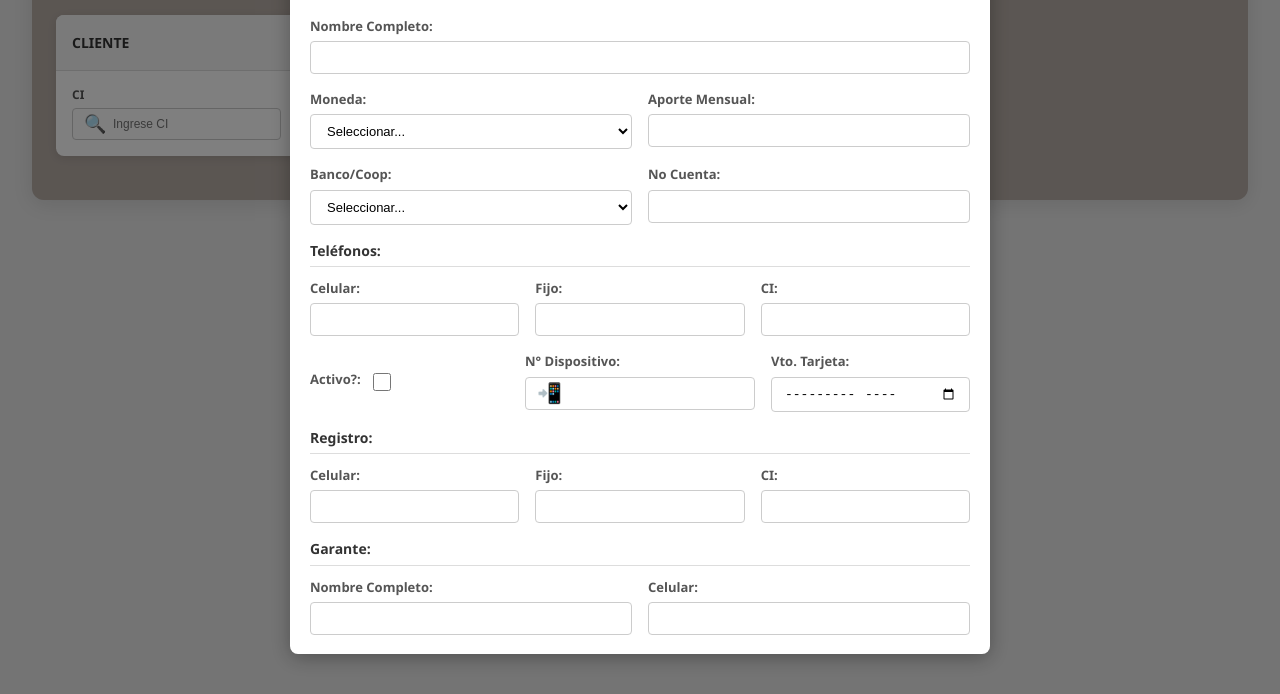
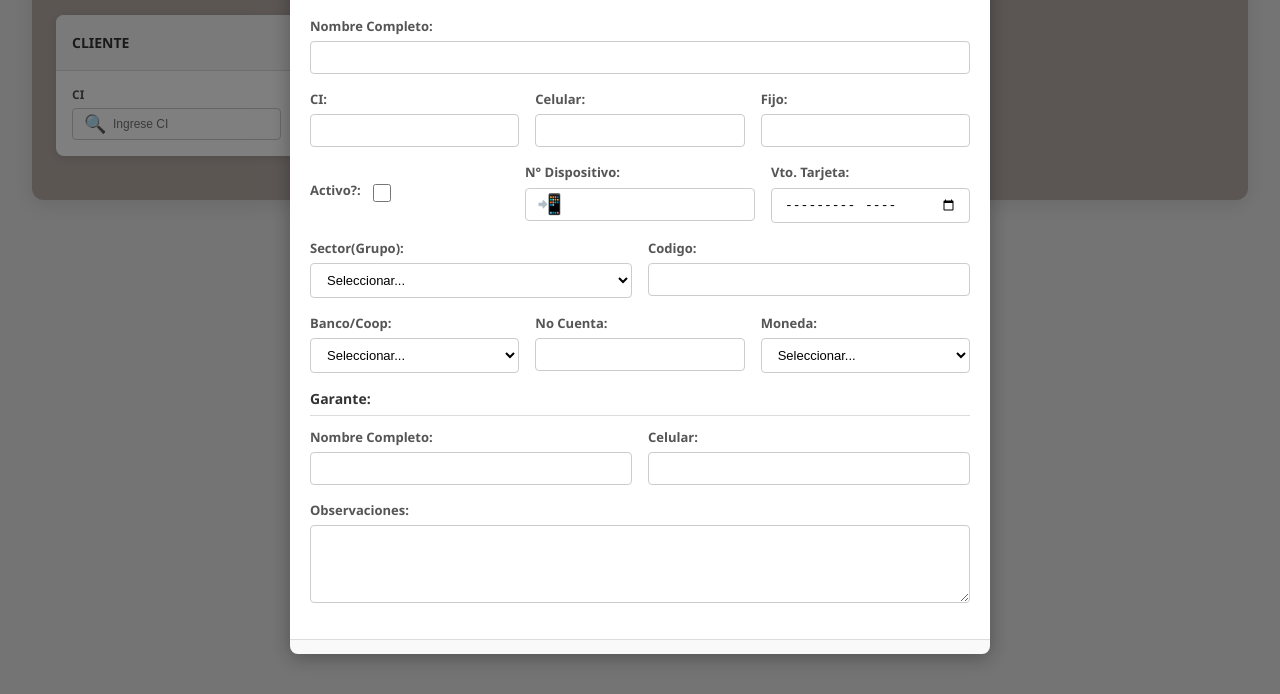
Before and after one commit to CRUXsur/usuario, a website built with Vite: page index.html in a window 1280 px wide. Both pictures are taken after a click on the button "Agregar nuevo cliente". Shown: the part 106-800 px from the top of the page. Built offline with nearby package versions, Linux system fonts and the light colour scheme.

Commit message:
UI ready

```diff
--- a/src/nuevocliente.ts
+++ b/src/nuevocliente.ts
@@ -1,11 +1,3 @@
-// Función para generar número único del dispositivo
-function generateDeviceNumber(): string {
-    // Simula la lectura de un número único del dispositivo
-    // En producción, esto debería leer el IMEI o un identificador único real
-    const timestamp = Date.now();
-    const random = Math.floor(Math.random() * 10000);
-    return `DEV-${timestamp}-${random}`;
-}
 
 // Función para crear el HTML del modal de nuevo cliente
 export function createNuevoClienteModal(): string {
@@ -26,38 +18,11 @@ export function createNuevoClienteModal(): string {
                         </div>
 
                         <div class="form-row">
-                            <div class="form-group">
-                                <label for="moneda">Moneda:</label>
-                                <select id="moneda" name="moneda">
-                                    <option value="">Seleccionar...</option>
-                                    <option value="USD">USD</option>
-                                    <option value="BS">BS</option>
-                                </select>
+
+                            <div class="form-group-small">
+                                <label for="tel-ci">CI:</label>
+                                <input type="text" id="tel-ci" name="tel-ci">
                             </div>
-                            <div class="form-group">
-                                <label for="aporte-mensual">Aporte Mensual:</label>
-                                <input type="text" id="aporte-mensual" name="aporte-mensual">
-                            </div>
-                        </div>
-
-                        <div class="form-row">
-                            <div class="form-group">
-                                <label for="banco-coop">Banco/Coop:</label>
-                                <select id="banco-coop" name="banco-coop">
-                                    <option value="">Seleccionar...</option>
-                                    <option value="banco1">Banco 1</option>
-                                    <option value="banco2">Banco 2</option>
-                                </select>
-                            </div>
-                            <div class="form-group">
-                                <label for="no-cuenta">No Cuenta:</label>
-                                <input type="text" id="no-cuenta" name="no-cuenta">
-                            </div>
-                        </div>
-
-                        <div class="form-section">
-                            <h3>Teléfonos:</h3>
-                            <div class="form-row">
                             <div class="form-group-small">
                                 <label for="tel-celular">Celular:</label>
                                 <input type="text" id="tel-celular" name="tel-celular">
@@ -66,11 +31,7 @@ export function createNuevoClienteModal(): string {
                                 <label for="tel-fijo">Fijo:</label>
                                 <input type="text" id="tel-fijo" name="tel-fijo">
                             </div>
-                                <div class="form-group-small">
-                                    <label for="tel-ci">CI:</label>
-                                    <input type="text" id="tel-ci" name="tel-ci">
-                                </div>
-                            </div>
+
                         </div>
 
                         <div class="form-row">
@@ -91,24 +52,47 @@ export function createNuevoClienteModal(): string {
                             </div>
                         </div>
 
-                        <div class="form-section">
-                            <h3>Registro:</h3>
+                        <div class="form-row">
+                            <div class="form-group">
+                                <label for="sector">Sector(Grupo):</label>
+                                <select id="sector" name="sector">
+                                    <option value="">Seleccionar...</option>
+                                    <option value="Salud">Salud</option>
+                                    <option value="Magisterio">Magisterio</option>
+                                    <option value="Otros">Otros</option>
+                                </select>
+                            </div>
+                            <div class="form-group">
+                                <label for="codigo-interno">Codigo:</label>
+                                <input type="text" id="codigo-interno" name="codigo-interno">
+                            </div>
+                        </div>
+
                         <div class="form-row">
                             <div class="form-group-small">
-                                    <label for="reg-celular">Celular:</label>
-                                    <input type="text" id="reg-celular" name="reg-celular">
+                                <label for="banco-coop">Banco/Coop:</label>
+                                <select id="banco-coop" name="banco-coop">
+                                    <option value="">Seleccionar...</option>
+                                    <option value="BancoUnion">Banco Union</option>
+                                    <option value="BCP">BCP</option>
+                                    <option value="BNB">BNB</option>
+                                    <option value="Coop">Cooperativa</option>
+                                </select>
                             </div>
                             <div class="form-group-small">
-                                    <label for="reg-fijo">Fijo:</label>
-                                    <input type="text" id="reg-fijo" name="reg-fijo">
+                                <label for="no-cuenta">No Cuenta:</label>
+                                <input type="text" id="no-cuenta" name="no-cuenta">
                             </div>
                             <div class="form-group-small">
-                                    <label for="reg-ci">CI:</label>
-                                    <input type="text" id="reg-ci" name="reg-ci">
+                                <label for="moneda">Moneda:</label>
+                                <select id="moneda" name="moneda">
+                                    <option value="">Seleccionar...</option>
+                                    <option value="USD">Dólares</option>
+                                    <option value="BS">Bolivianos</option>
+                                </select>
                             </div>
                         </div>
-                        </div>
-                    </form>
+
                         <div class="form-section">
                             <h3>Garante:</h3>
                             <div class="form-row">
@@ -123,10 +107,11 @@ export function createNuevoClienteModal(): string {
                             </div>
                             <div class="form-group full-width">
                                 <label for="observaciones">Observaciones:</label>
-                                <input type="text" id="observaciones" name="observaciones">
+                                <textarea id="observaciones" name="observaciones" rows="3"></textarea>
                             </div>
                         </div>
 
+                    </form>
                 </div>
 
                 <div class="modal-footer">
@@ -181,8 +166,8 @@ export function configurarEventListenersModal(): void {
             if (inputDispositivo) {
                 // Simular lectura del número único del dispositivo
                 // En producción, aquí iría la lógica real para leer del dispositivo
-                const numeroUnico = generateDeviceNumber();
-                inputDispositivo.value = numeroUnico;
+                // const numeroUnico = generateDeviceNumber();
+                // inputDispositivo.value = numeroUnico;
             }
         });
     }
--- a/src/style.css
+++ b/src/style.css
@@ -395,7 +395,9 @@ body {
 
 .form-group input,
 .form-group select,
-.form-group-small input {
+.form-group textarea,
+.form-group-small input,
+.form-group-small select {
   padding: 8px 12px;
   border: 1px solid #ccc;
   border-radius: 4px;
@@ -403,11 +405,19 @@ body {
   background-color: #fff;
 }
 
+.form-group textarea {
+  resize: vertical;
+  font-family: inherit;
+  min-height: 60px;
+}
+
 .form-group input:focus,
 .form-group select:focus,
-.form-group-small input:focus {
+.form-group textarea:focus,
+.form-group-small input:focus,
+.form-group-small select:focus {
   outline: none;
-  border-color: #4e4743;
+  border-color: #747bff;
 }
 
 .checkbox-group {
```
Lines whose indentation alone changed are shown as unchanged.
